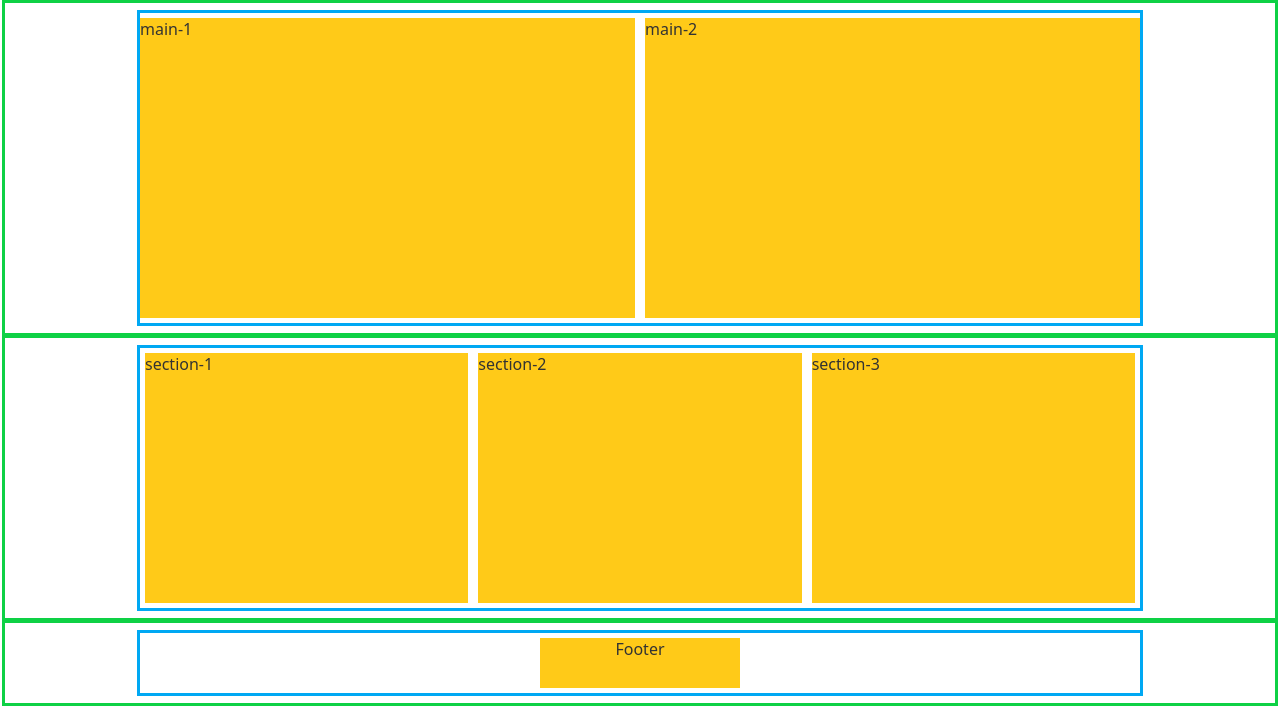
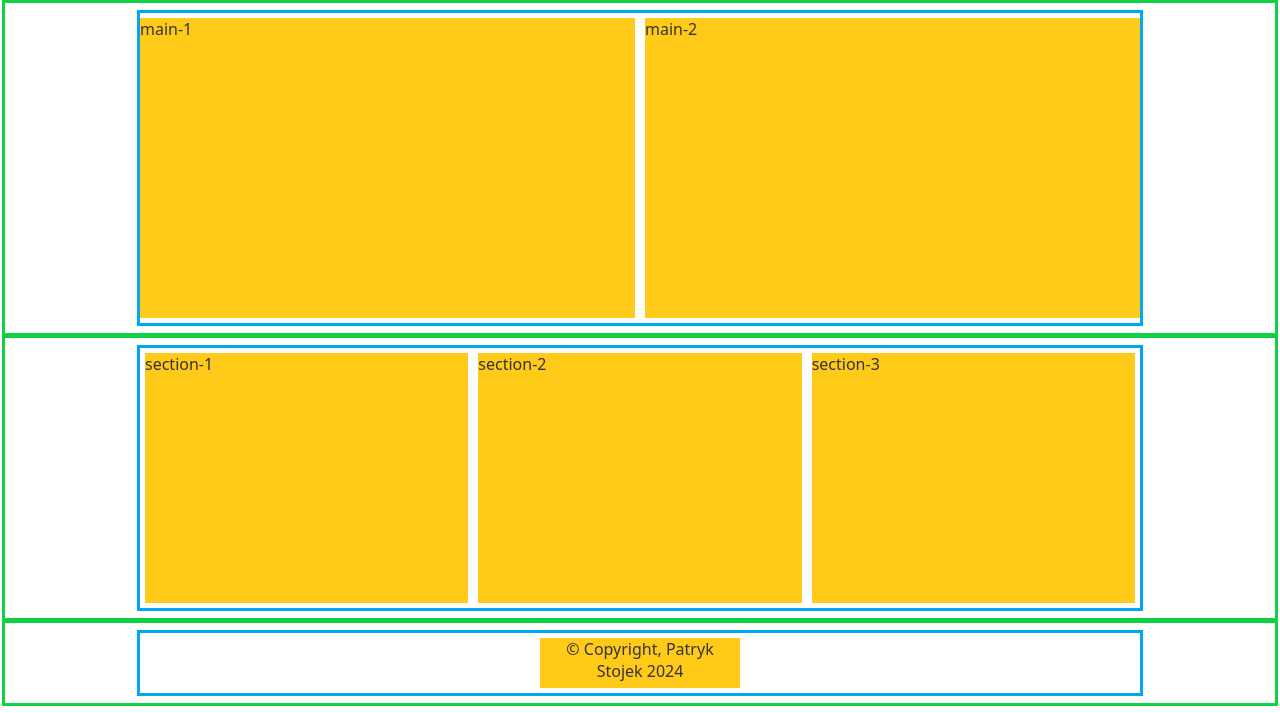
Before and after one commit to PatrickStojek/Responsive-WebLaout-using-Grid, a plain HTML site: page index.html in a window 1280 px wide. Shown: the part 87-800 px from the top of the page. Drawn offline with Linux system fonts and the light colour scheme.

Commit message:
add copyright footer

```diff
--- a/index.html
+++ b/index.html
@@ -39,7 +39,7 @@
     <footer class=" footer row">
         <div class="footer__container container">
             <div class="footer__cell cell">
-                Footer
+                <p>© Copyright, Patryk Stojek 2024</p>
             </div>
         </div>
     </footer>
```
